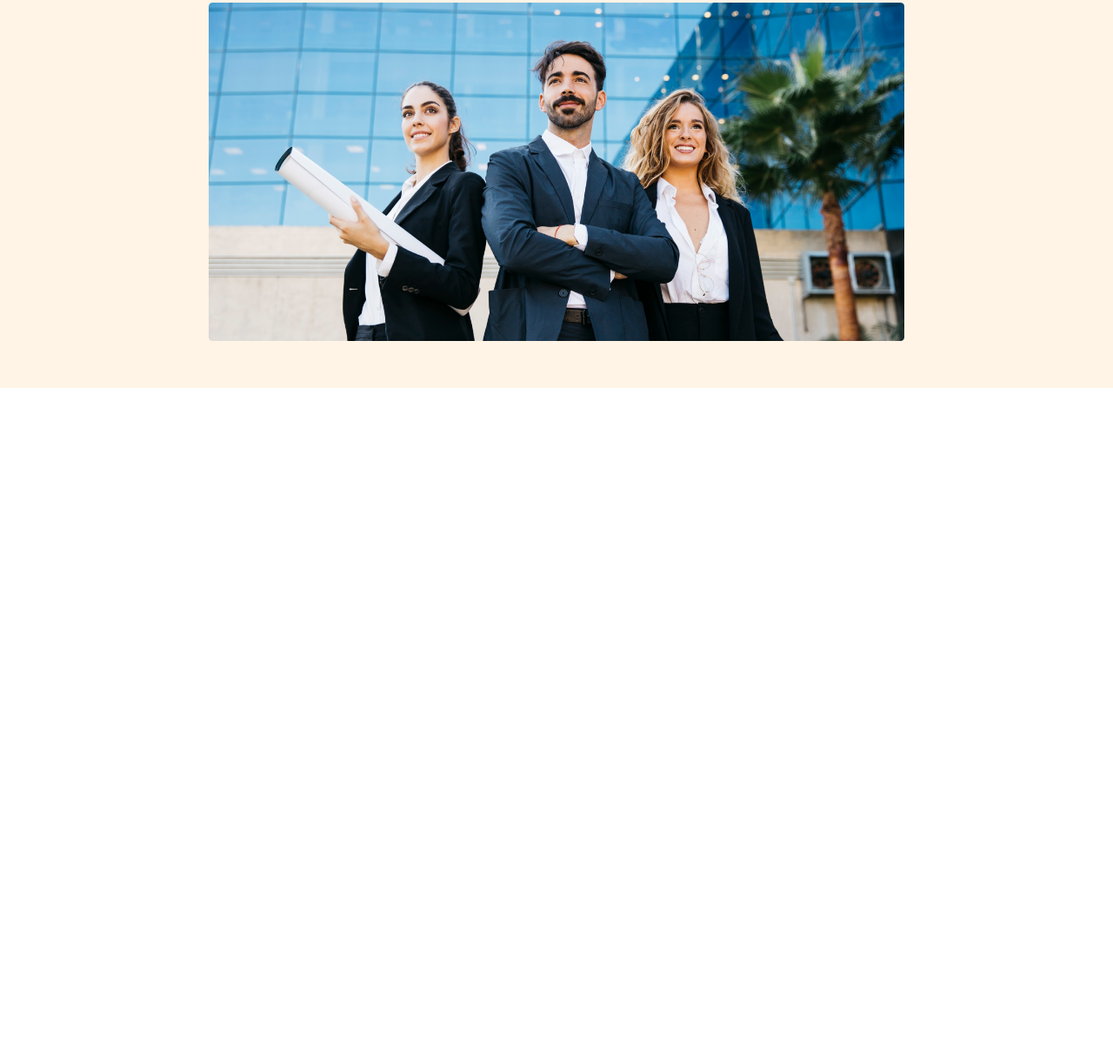
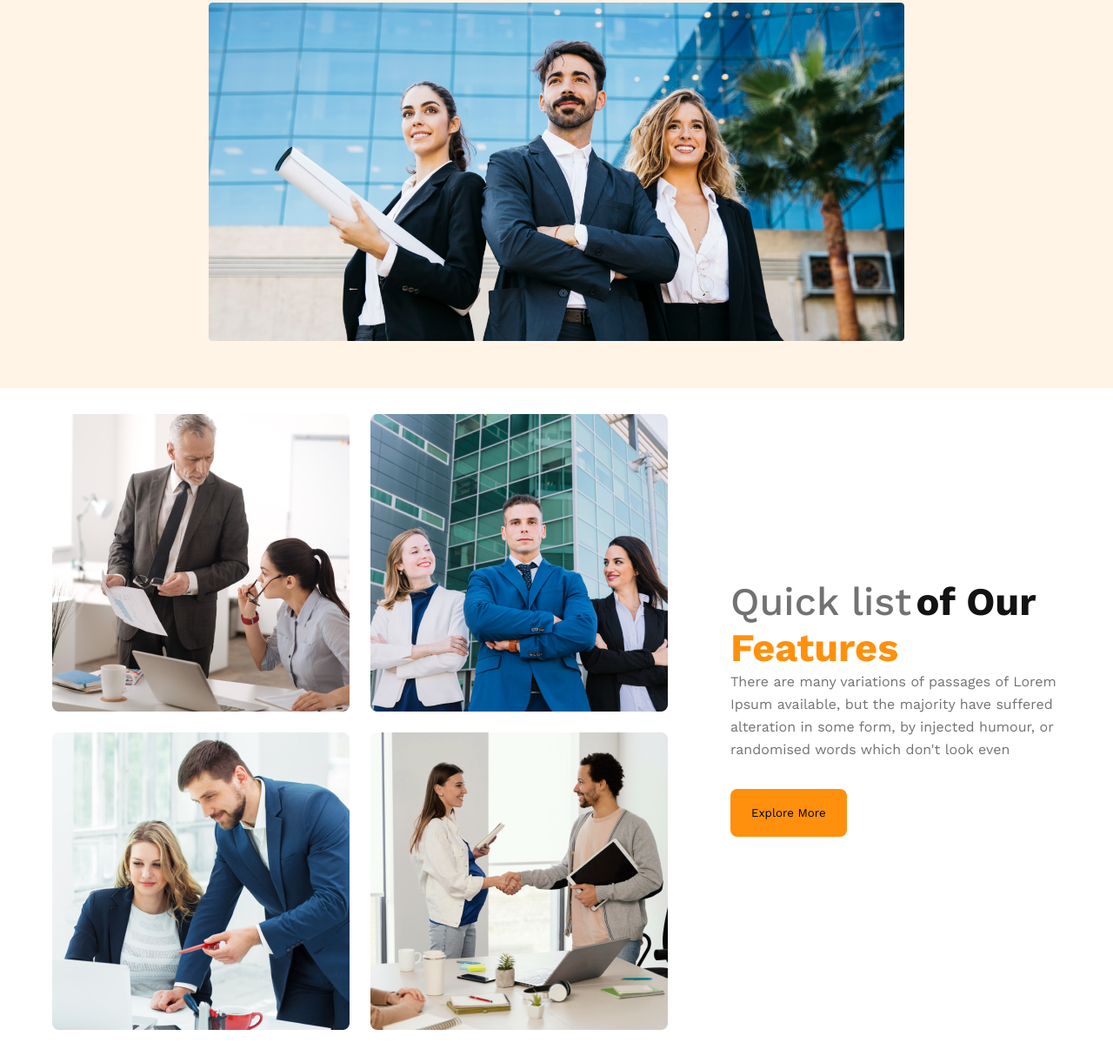
Before and after one commit to omarfaruk75/g3-architect-website, a plain HTML site: page index.html in a window 1280 px wide. Shown: the part 574-1788 px from the top of the page at 87% size. Before the commit the page ends 1020 px from the top, so only its background shows below. Drawn offline with nearby package versions, Linux system fonts and the light colour scheme.

Commit message:
teams feature commit

```diff
--- a/index.html
+++ b/index.html
@@ -34,7 +34,27 @@
             <img src="images/banner.png" alt="">
         </div>
     </header>
-    <main></main>
+    <main>
+        <section class="teams-container">
+            <div class="team-image-container">
+                <img src="images/team1.png" alt="">
+                <img src="images/team2.png" alt="">
+                <img src="images/team3.png" alt="">
+                <img src="images/team4.png" alt="">
+            </div>
+            <div class="teams-content-container">
+                <h3 class="teams-title"><span class="teams-title-quick">Quick list</span> <span
+                        class="teams-title-our">of Our </span><span class="teams-title-feature">Features</span>
+                </h3>
+                <p class="banner-description">There are many variations of passages of Lorem Ipsum available, but the
+                    majority have suffered alteration in some form,
+                    by injected humour, or randomised words which don't look even</p>
+                <button class="btn-primary">Explore More</button>
+            </div>
+
+
+        </section>
+    </main>
     <footer></footer>
 </body>
 
--- a/styles/style.css
+++ b/styles/style.css
@@ -95,3 +95,33 @@ margin: 0 auto;
 }
 
 }
+main{
+    max-width: 1440px;
+    margin: 0 auto;
+}
+.teams-container{
+    display: flex;
+    align-items: center;
+    gap: 4.5rem;
+    padding: 30px 60px ;
+}
+.team-image-container{
+    display: grid;
+    gap: 1.5rem;
+    grid-template-columns: repeat(2, 2fr);
+}
+.teams-title-our{
+color: #131313;
+font-size: 45px;
+font-weight: 700;
+}
+.teams-title-feature{
+    color: #FF900E;
+    font-size: 45px;
+    font-weight: 700;
+}
+.teams-title-quick{
+    color:  #727272;
+    font-size: 45px;
+    font-weight: 500;
+}
```
